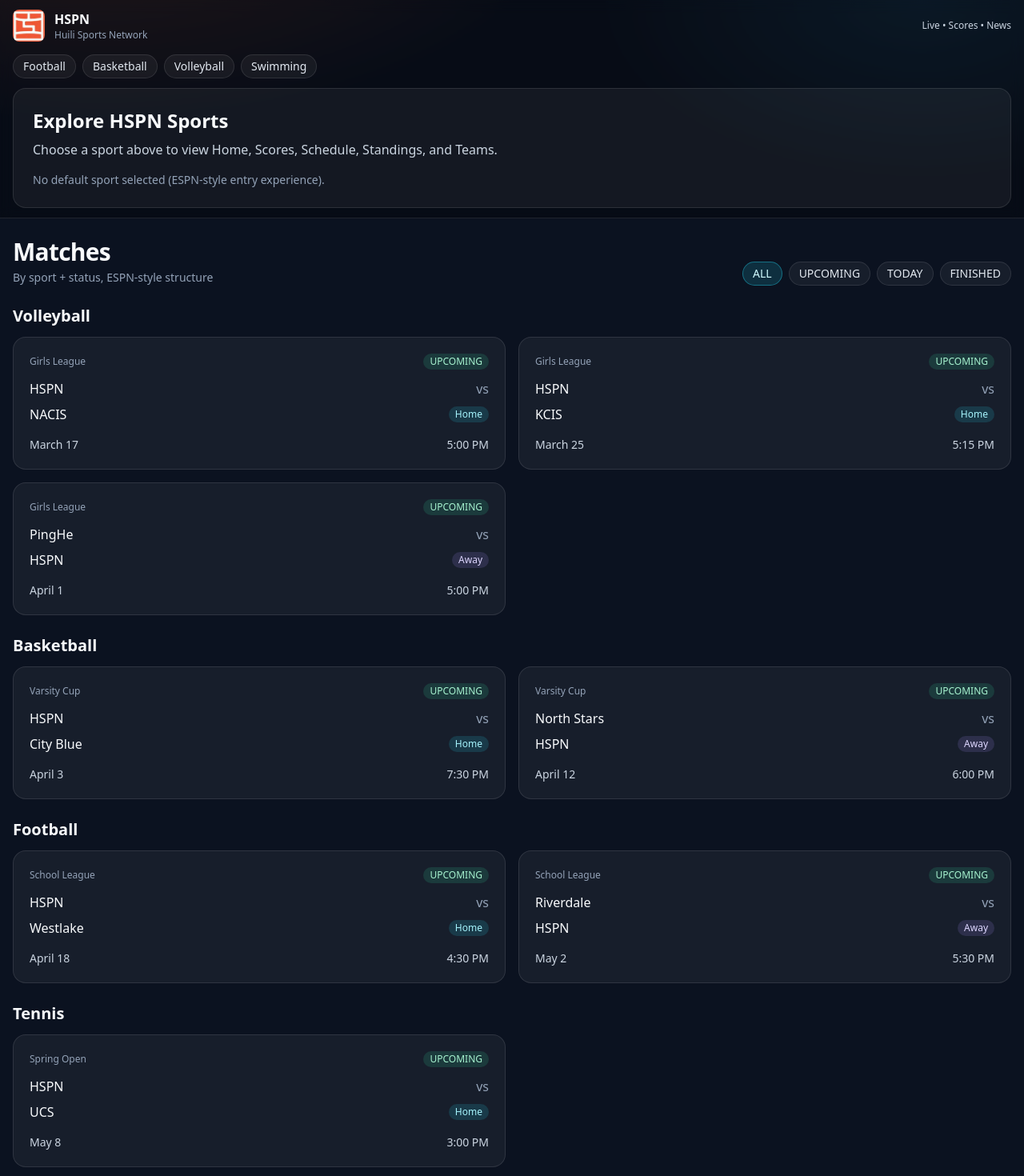
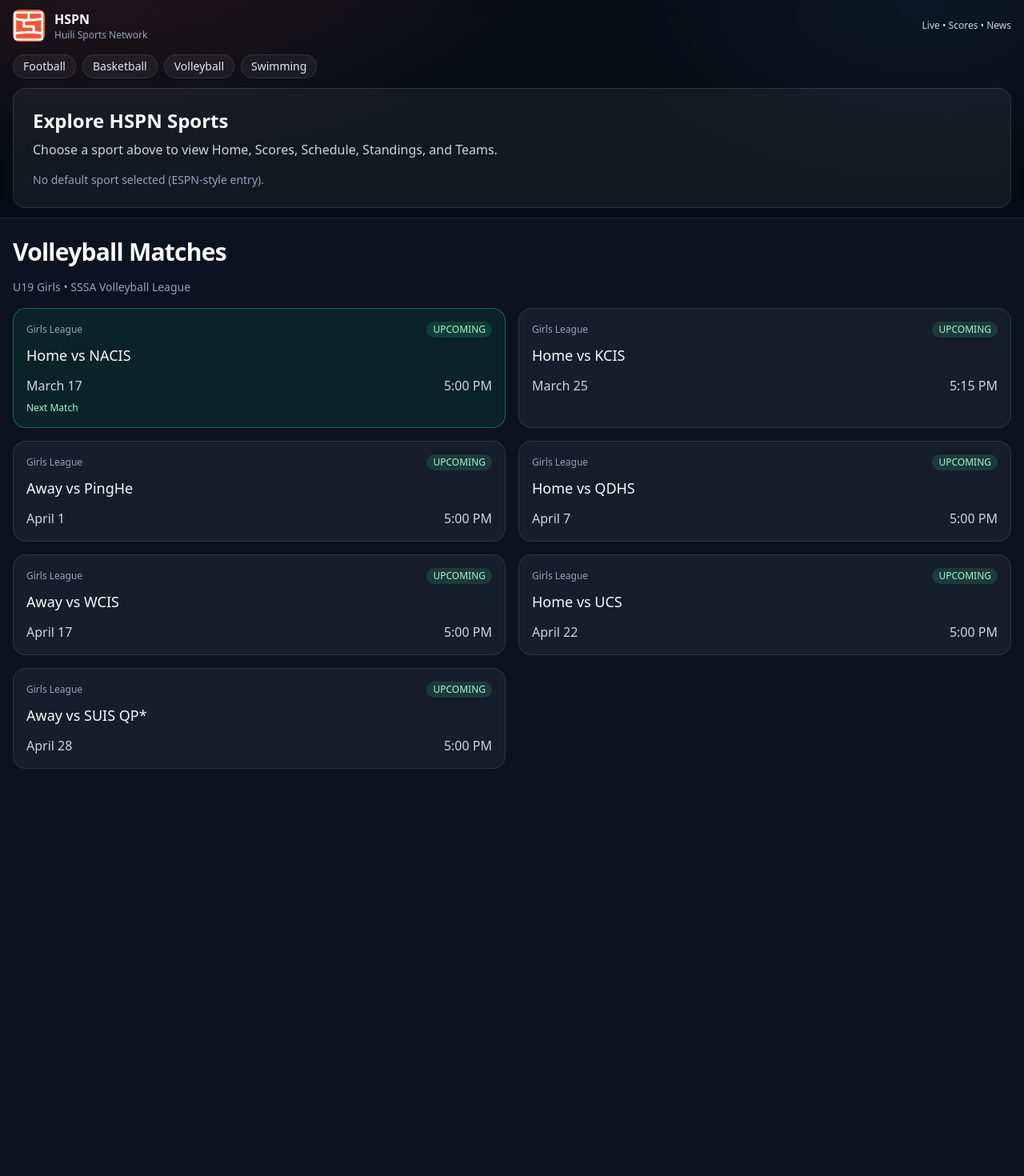
Before and after one commit to michaelfang1234/MichaelF, a Next.js app: page /matches in a window 1280 px wide. Shown: the top 1470 px of the page at 80% size. After the commit the page ends 985 px from the top, so only its background shows below. Built offline with nearby package versions, Linux system fonts and the light colour scheme.

Commit message:
Add logo reset to dashboard, linked cards, and volleyball-focused matches page

```diff
--- a/src/app/layout.tsx
+++ b/src/app/layout.tsx
@@ -1,12 +1,9 @@
+"use client";
+
 import Image from "next/image";
 import Link from "next/link";
 import "./globals.css";
 import SportsBar from "@/components/sports-bar";
-
-export const metadata = {
-  title: "HSPN",
-  description: "HSPN Sports Portal",
-};
 
 export default function RootLayout({ children }: { children: React.ReactNode }) {
   return (
@@ -15,7 +12,11 @@ export default function RootLayout({ children }: { children: React.ReactNode })
         <div className="border-b border-white/10 bg-black/30 backdrop-blur">
           <div className="mx-auto max-w-7xl px-4 py-3">
             <div className="flex items-center justify-between">
-              <Link href="/" className="flex items-center gap-3">
+              <Link
+                href="/"
+                className="flex items-center gap-3"
+                onClick={() => window.dispatchEvent(new Event("hspn:reset-nav"))}
+              >
                 <Image src="/logo.png" alt="HSPN" width={40} height={40} className="rounded-lg" priority />
                 <div>
                   <div className="font-semibold">HSPN</div>
--- a/src/app/matches/page.tsx
+++ b/src/app/matches/page.tsx
@@ -1,176 +1,56 @@
-"use client";
+const schedule = [
+  { date: "March 17", match: "Home vs NACIS", time: "5:00 PM" },
+  { date: "March 25", match: "Home vs KCIS", time: "5:15 PM" },
+  { date: "April 1", match: "Away vs PingHe", time: "5:00 PM" },
+  { date: "April 7", match: "Home vs QDHS", time: "5:00 PM" },
+  { date: "April 17", match: "Away vs WCIS", time: "5:00 PM" },
+  { date: "April 22", match: "Home vs UCS", time: "5:00 PM" },
+  { date: "April 28", match: "Away vs SUIS QP*", time: "5:00 PM" },
+];
 
-import rawMatches from "@/data/matches.json";
-import { useMemo, useState } from "react";
-import clsx from "clsx";
-import { useSearchParams } from "next/navigation";
+const MONTHS: Record<string, number> = { January:0, February:1, March:2, April:3, May:4, June:5, July:6, August:7, September:8, October:9, November:10, December:11 };
 
-type Sport = "Football" | "Basketball" | "Volleyball" | "Tennis";
-type Status = "UPCOMING" | "TODAY" | "FINISHED";
-
-type Match = {
-  id: number;
-  sport: Sport;
-  league: string;
-  date: string;
-  time: string;
-  homeTeam: string;
-  awayTeam: string;
-  venueType: "Home" | "Away";
-};
-
-const MONTHS: Record<string, number> = {
-  January: 0, February: 1, March: 2, April: 3, May: 4, June: 5,
-  July: 6, August: 7, September: 8, October: 9, November: 10, December: 11
-};
-
-function toDateTime(dateText: string, timeText: string) {
+function toDate(dateText: string, timeText: string) {
   const [month, dayText] = dateText.split(" ");
-  const day = Number(dayText);
-  const year = new Date().getFullYear();
-  const d = new Date(year, MONTHS[month] ?? 0, day);
-
-  const [t, meridiem] = timeText.split(" ");
-  let [h, m] = t.split(":").map(Number);
-  if ((meridiem || "").toUpperCase() === "PM" && h !== 12) h += 12;
-  if ((meridiem || "").toUpperCase() === "AM" && h === 12) h = 0;
-  d.setHours(h || 0, m || 0, 0, 0);
-  return d;
+  const [clock, ap] = timeText.split(" ");
+  let [h, m] = clock.split(":").map(Number);
+  if (ap === "PM" && h !== 12) h += 12;
+  if (ap === "AM" && h === 12) h = 0;
+  return new Date(new Date().getFullYear(), MONTHS[month], Number(dayText), h, m || 0, 0, 0);
 }
 
-function getStatus(dt: Date): Status {
-  const now = new Date();
-  const todayStart = new Date(now.getFullYear(), now.getMonth(), now.getDate());
-  const tomorrowStart = new Date(todayStart);
-  tomorrowStart.setDate(todayStart.getDate() + 1);
-
-  if (dt >= todayStart && dt < tomorrowStart) return "TODAY";
-  if (dt >= now) return "UPCOMING";
-  return "FINISHED";
-}
-
-const statusFilters: Array<"ALL" | Status> = ["ALL", "UPCOMING", "TODAY", "FINISHED"];
-
 export default function MatchesPage() {
-  const searchParams = useSearchParams();
-  const sportParam = (searchParams.get("sport") ?? "All") as Sport | "All";
-  const [statusFilter, setStatusFilter] = useState<"ALL" | Status>("ALL");
-
-  const matches = rawMatches as Match[];
-
-  const enriched = useMemo(() => {
-    return [...matches]
-      .map((m) => {
-        const dt = toDateTime(m.date, m.time);
-        const status = getStatus(dt);
-        return { ...m, dt, status };
-      })
-      .sort((a, b) => a.dt.getTime() - b.dt.getTime());
-  }, [matches]);
-
-  const filtered = useMemo(() => {
-    return enriched.filter((m) => {
-      const okSport = sportParam === "All" ? true : m.sport === sportParam;
-      const okStatus = statusFilter === "ALL" ? true : m.status === statusFilter;
-      return okSport && okStatus;
-    });
-  }, [enriched, sportParam, statusFilter]);
-
-  const grouped = useMemo(() => {
-    const map = new Map<string, typeof filtered>();
-    for (const m of filtered) {
-      if (!map.has(m.sport)) map.set(m.sport, []);
-      map.get(m.sport)!.push(m);
-    }
-    return Array.from(map.entries());
-  }, [filtered]);
+  const now = Date.now();
+  const enriched = schedule.map((s) => ({ ...s, ts: toDate(s.date, s.time).getTime() }));
+  const nextIndex = enriched.findIndex((s) => s.ts >= now);
 
   return (
-    <main className="space-y-6">
-      <div className="flex flex-wrap items-end justify-between gap-3">
-        <div>
-          <h1 className="text-3xl font-semibold tracking-tight">Matches</h1>
-          <p className="mt-1 text-sm text-slate-400">
-            By sport + status, ESPN-style structure
-          </p>
-        </div>
+    <main className="space-y-4">
+      <h1 className="text-3xl font-semibold tracking-tight">Volleyball Matches</h1>
+      <p className="text-slate-400 text-sm">U19 Girls • SSSA Volleyball League</p>
 
-        <div className="flex gap-2">
-          {statusFilters.map((s) => (
-            <button
-              key={s}
-              onClick={() => setStatusFilter(s)}
-              className={clsx(
-                "rounded-full border px-3 py-1 text-sm transition",
-                statusFilter === s
-                  ? "border-cyan-400/40 bg-cyan-400/15 text-cyan-100"
-                  : "border-white/10 bg-white/5 text-slate-200 hover:bg-white/10"
-              )}
-            >
-              {s}
-            </button>
-          ))}
-        </div>
-      </div>
-
-      {grouped.length === 0 ? (
-        <div className="rounded-2xl border border-white/10 bg-white/5 p-6 text-slate-300">
-          No matches found for current filters.
-        </div>
-      ) : (
-        grouped.map(([sport, list]) => (
-          <section key={sport} className="space-y-3">
-            <h2 className="text-xl font-semibold">{sport}</h2>
       <div className="grid gap-4 md:grid-cols-2">
-              {list.map((m) => (
-                <article
-                  key={m.id}
-                  className="rounded-2xl border border-white/10 bg-white/5 p-5 transition hover:bg-white/10"
-                >
-                  <div className="mb-3 flex items-center justify-between text-xs text-slate-400">
-                    <span>{m.league}</span>
-                    <span
-                      className={clsx(
-                        "rounded-full px-2 py-0.5",
-                        m.status === "TODAY" && "bg-amber-400/15 text-amber-200",
-                        m.status === "UPCOMING" && "bg-emerald-400/15 text-emerald-200",
-                        m.status === "FINISHED" && "bg-slate-500/20 text-slate-300"
-                      )}
-                    >
-                      {m.status}
+        {enriched.map((m, i) => {
+          const isNext = i === nextIndex;
+          const isFinished = m.ts < now;
+          return (
+            <article key={i} className={`rounded-2xl border p-4 transition ${isNext ? "border-emerald-400/40 bg-emerald-500/10" : "border-white/10 bg-white/5 hover:bg-white/10"}`}>
+              <div className="mb-2 flex items-center justify-between text-xs">
+                <span className="text-slate-400">Girls League</span>
+                <span className={`rounded-full px-2 py-0.5 ${isFinished ? "bg-slate-500/20 text-slate-300" : "bg-emerald-400/15 text-emerald-200"}`}>
+                  {isFinished ? "FINISHED" : "UPCOMING"}
                 </span>
               </div>
-
-                  <div className="space-y-2">
-                    <div className="flex items-center justify-between">
-                      <span>{m.homeTeam}</span>
-                      <span className="text-slate-400">vs</span>
-                    </div>
-                    <div className="flex items-center justify-between">
-                      <span>{m.awayTeam}</span>
-                      <span
-                        className={clsx(
-                          "rounded-full px-2 py-0.5 text-xs",
-                          m.venueType === "Home"
-                            ? "bg-cyan-400/15 text-cyan-200"
-                            : "bg-violet-400/15 text-violet-200"
-                        )}
-                      >
-                        {m.venueType}
-                      </span>
-                    </div>
-                  </div>
-
-                  <div className="mt-4 flex items-center justify-between text-sm text-slate-300">
+              <div className="text-lg">{m.match}</div>
+              <div className="mt-3 flex items-center justify-between text-slate-300">
                 <span>{m.date}</span>
                 <span>{m.time}</span>
               </div>
+              {isNext ? <div className="mt-2 text-xs text-emerald-200">Next Match</div> : null}
             </article>
-              ))}
+          );
+        })}
       </div>
-          </section>
-        ))
-      )}
     </main>
   );
 }
--- a/src/app/page.tsx
+++ b/src/app/page.tsx
@@ -1,4 +1,5 @@
-export default function HomePage() {
+import Link from "next/link";
+
 const cards = [
   { title: "Live", desc: "See games happening now", path: "/live" },
   { title: "Matches", desc: "Schedule & results", path: "/matches" },
@@ -8,6 +9,7 @@ export default function HomePage() {
   { title: "News", desc: "Latest updates", path: "/news" },
 ];
 
+export default function HomePage() {
   return (
     <div className="space-y-8">
       <section className="rounded-3xl border border-white/10 bg-gradient-to-r from-[#0f1c34] via-[#0b1a33] to-[#1d1638] p-8">
@@ -17,14 +19,14 @@ export default function HomePage() {
 
       <section className="grid gap-4 md:grid-cols-2 xl:grid-cols-3">
         {cards.map((c) => (
-          <div key={c.title} className="rounded-2xl border border-white/10 bg-white/5 p-6 transition hover:bg-white/10">
+          <Link key={c.title} href={c.path} className="rounded-2xl border border-white/10 bg-white/5 p-6 transition hover:bg-white/10">
             <div className="mb-2 flex items-center justify-between">
               <h2 className="text-4 font-semibold">{c.title}</h2>
               <span className="text-slate-400">→</span>
             </div>
             <p className="text-slate-300">{c.desc}</p>
             <p className="mt-4 text-sm text-slate-500">{c.path}</p>
-          </div>
+          </Link>
         ))}
       </section>
     </div>
--- a/src/components/sports-bar.tsx
+++ b/src/components/sports-bar.tsx
@@ -1,6 +1,6 @@
 "use client";
 
-import { useMemo, useState } from "react";
+import { useEffect, useMemo, useState } from "react";
 import clsx from "clsx";
 
 type SportKey = "Football" | "Basketball" | "Volleyball" | "Swimming";
@@ -30,6 +30,15 @@ export default function SportsBar() {
   const [activeSport, setActiveSport] = useState<SportKey | null>(null);
   const [activeSection, setActiveSection] = useState<SectionKey>("Home");
 
+  useEffect(() => {
+    const handler = () => {
+      setActiveSport(null);
+      setActiveSection("Home");
+    };
+    window.addEventListener("hspn:reset-nav", handler);
+    return () => window.removeEventListener("hspn:reset-nav", handler);
+  }, []);
+
   const league = useMemo(() => (activeSport ? leagueBySport[activeSport] : ""), [activeSport]);
 
   function renderVolleyballScheduleCards() {
@@ -43,7 +52,6 @@ export default function SportsBar() {
                 <span>Girls League</span>
                 <span className="rounded-full bg-emerald-400/15 px-2 py-0.5 text-emerald-200">{m.status}</span>
               </div>
-
               <div className="space-y-2">
                 <div className="flex items-center justify-between">
                   <span className="text-xl">{m.home}</span>
@@ -51,19 +59,11 @@ export default function SportsBar() {
                 </div>
                 <div className="flex items-center justify-between">
                   <span className="text-xl">{m.away}</span>
-                  <span
-                    className={clsx(
-                      "rounded-full px-2 py-0.5 text-xs",
-                      m.venueType === "Home"
-                        ? "bg-cyan-400/15 text-cyan-200"
-                        : "bg-violet-400/15 text-violet-200"
-                    )}
-                  >
+                  <span className={clsx("rounded-full px-2 py-0.5 text-xs", m.venueType === "Home" ? "bg-cyan-400/15 text-cyan-200" : "bg-violet-400/15 text-violet-200")}>
                     {m.venueType}
                   </span>
                 </div>
               </div>
-
               <div className="mt-4 flex items-center justify-between text-slate-300">
                 <span>{m.date}</span>
                 <span>{m.time}</span>
@@ -80,44 +80,21 @@ export default function SportsBar() {
       return (
         <div className="rounded-2xl border border-white/10 bg-white/5 p-6">
           <h2 className="text-2xl font-semibold">Explore HSPN Sports</h2>
-          <p className="mt-2 text-slate-300">
-            Choose a sport above to view Home, Scores, Schedule, Standings, and Teams.
-          </p>
-          <p className="mt-4 text-sm text-slate-400">
-            No default sport selected (ESPN-style entry experience).
-          </p>
+          <p className="mt-2 text-slate-300">Choose a sport above to view Home, Scores, Schedule, Standings, and Teams.</p>
+          <p className="mt-4 text-sm text-slate-400">No default sport selected (ESPN-style entry).</p>
         </div>
       );
     }
-
-    if (activeSection === "Schedule" && activeSport === "Volleyball") {
-      return renderVolleyballScheduleCards();
-    }
-
-    return (
-      <div className="rounded-2xl border border-white/10 bg-black/20 p-5 text-slate-300">
-        {activeSport} • {activeSection} coming soon.
-      </div>
-    );
+    if (activeSection === "Schedule" && activeSport === "Volleyball") return renderVolleyballScheduleCards();
+    return <div className="rounded-2xl border border-white/10 bg-black/20 p-5 text-slate-300">{activeSport} • {activeSection} coming soon.</div>;
   }
 
   return (
     <div className="mt-4 space-y-3">
       <div className="flex flex-wrap gap-2">
         {sports.map((s) => (
-          <button
-            key={s}
-            onClick={() => {
-              setActiveSport(s);
-              setActiveSection("Home");
-            }}
-            className={clsx(
-              "rounded-full border px-3 py-1 text-sm transition",
-              activeSport === s
-                ? "border-[#F26A3D]/50 bg-[#F26A3D]/20 text-orange-100"
-                : "border-white/10 bg-white/5 text-slate-200 hover:bg-white/10"
-            )}
-          >
+          <button key={s} onClick={() => { setActiveSport(s); setActiveSection("Home"); }}
+            className={clsx("rounded-full border px-3 py-1 text-sm transition", activeSport === s ? "border-[#F26A3D]/50 bg-[#F26A3D]/20 text-orange-100" : "border-white/10 bg-white/5 text-slate-200 hover:bg-white/10")}>
             {s}
           </button>
         ))}
@@ -126,35 +103,21 @@ export default function SportsBar() {
       {activeSport ? (
         <div className="rounded-2xl border border-white/10 bg-white/5 p-4">
           <div className="mb-3">
-            <span className="rounded-full border border-[#F26A3D]/40 bg-[#F26A3D]/15 px-2 py-0.5 text-xs text-orange-100">
-              {league}
-            </span>
+            <span className="rounded-full border border-[#F26A3D]/40 bg-[#F26A3D]/15 px-2 py-0.5 text-xs text-orange-100">{league}</span>
           </div>
-
           <div className="grid gap-4 lg:grid-cols-12">
             <div className="space-y-2 lg:col-span-3">
               {sections.map((item) => (
-                <button
-                  key={item}
-                  onClick={() => setActiveSection(item)}
-                  className={clsx(
-                    "w-full rounded-lg px-3 py-2 text-left text-sm transition",
-                    activeSection === item
-                      ? "bg-[#F26A3D] text-white"
-                      : "bg-white/5 text-slate-200 hover:bg-white/10"
-                  )}
-                >
+                <button key={item} onClick={() => setActiveSection(item)}
+                  className={clsx("w-full rounded-lg px-3 py-2 text-left text-sm transition", activeSection === item ? "bg-[#F26A3D] text-white" : "bg-white/5 text-slate-200 hover:bg-white/10")}>
                   {item}
                 </button>
               ))}
             </div>
-
             <div className="lg:col-span-9">{renderContent()}</div>
           </div>
         </div>
-      ) : (
-        renderContent()
-      )}
+      ) : renderContent()}
     </div>
   );
 }
```
Lines whose indentation alone changed are shown as unchanged.
